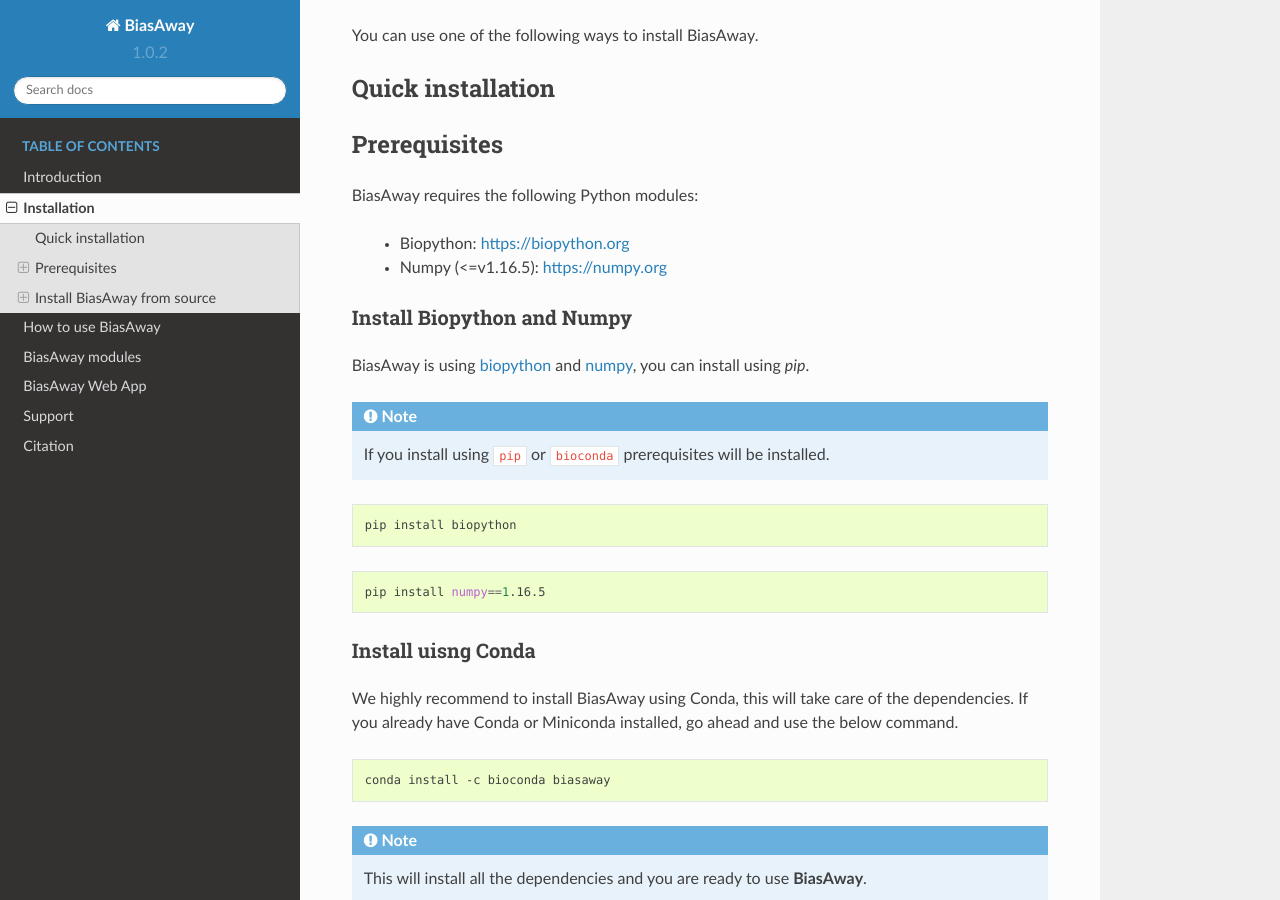
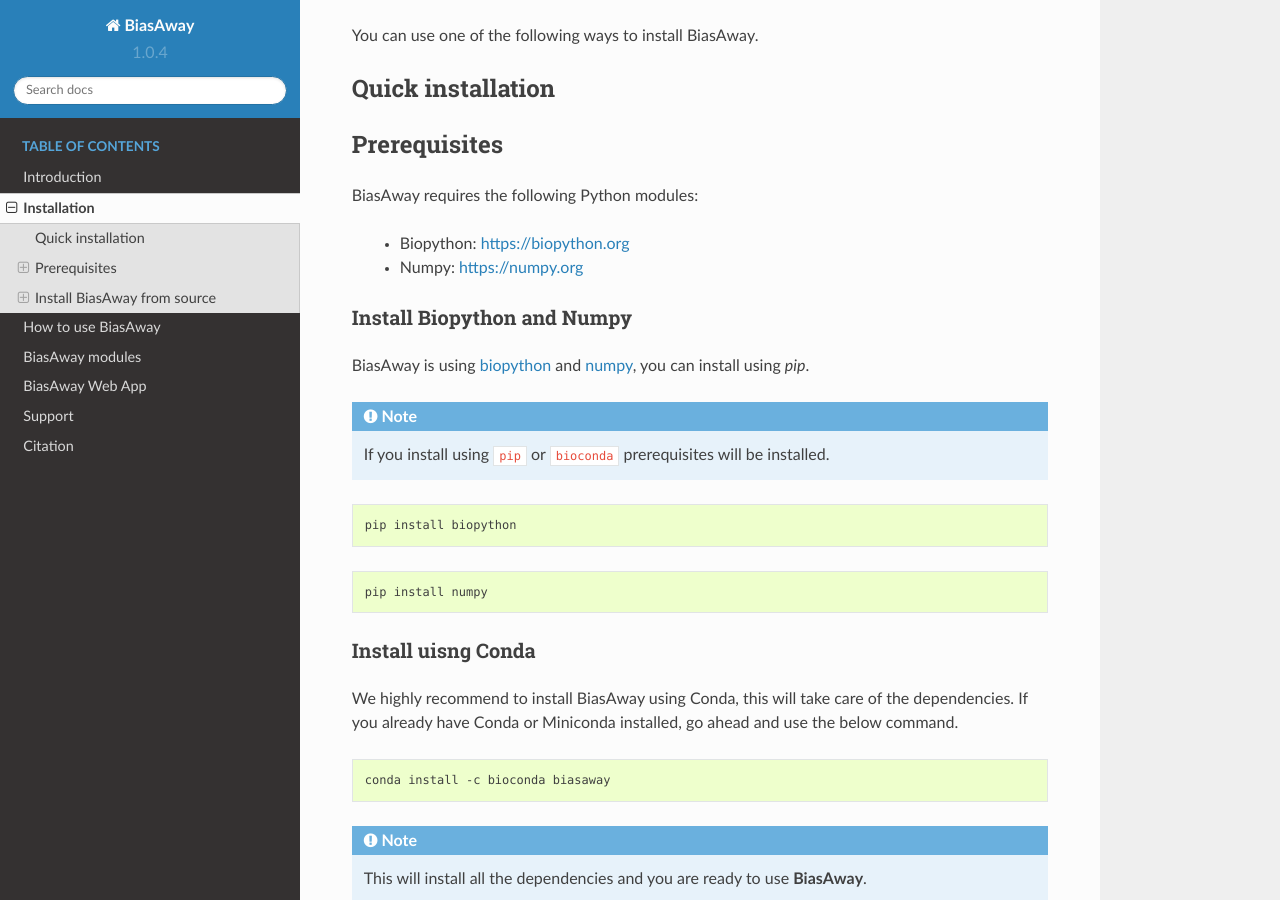
Before and after one commit to asntech/biasaway, a Sphinx documentation site: the page built from docs/install.rst, in a window 1280 px wide and 900 px high, scrolled down 353 px. Built offline with Sphinx 7.4.7 and the Read the Docs theme 2.0.0, drawn with Linux system fonts in a browser that asks for light colours.

Commit message:
updated docs

```diff
--- a/README.rst
+++ b/README.rst
@@ -52,7 +52,7 @@
 	pip install biasaway
 
 
-BiasAway is developed in Python and Python packages ``BioPython`` and ``Numpy (<=v1.16.5)``. Both ``pip`` and ``conda`` will install these dependencies and you are ready to use BiasAway. BiasAway is tested with Python versions ``2.7``, ``3.4``, ``3.5``, and ``3.6``.
+BiasAway is developed in Python and Python packages ``biopython`` and ``numpy``. Both ``pip`` and ``conda`` will install these dependencies and you are ready to use BiasAway. It is tested with Python versions ``2.7``, ``3.4``, ``3.5``, and ``3.6``.
 
 Install BiasAway from source
 =============================
--- a/docs/conf.py
+++ b/docs/conf.py
@@ -54,16 +54,16 @@
 copyright = u'2019, Aziz Khan'
 author = u'Aziz Khan'
 
-#import intervene
+from biasaway import __version__ as VERSION
 # The version info for the project you're documenting, acts as replacement for
 # |version| and |release|, also used in various other places throughout the
 # built documents.
 #
 # The short X.Y version.
 #version = intervene.__version__
-version = '1.0.2'
+version = VERSION
 # The full version, including alpha/beta/rc tags.
-release = 'v1.0.2'
+release = 'v'+str(VERSION)
 
 # The language for content autogenerated by Sphinx. Refer to documentation
 # for a list of supported languages.
@@ -140,7 +140,7 @@
 
 # The name for this set of Sphinx documents.  If None, it defaults to
 # "<project> v<release> documentation".
-html_title = "A tool for background DNA sequence generation"
+html_title = "A tool to generate composition-matched background sequences"
 
 # A shorter title for the navigation bar.  Default is the same as html_title.
 html_short_title = "BiasAway "+release+" documentation"
@@ -288,7 +288,7 @@
 #  dir menu entry, description, category)
 texinfo_documents = [
   (master_doc, 'BiasAway', u'BiasAway Documentation',
-   author, 'BiasAway', 'BiasAway is a tool for background DNA sequence generation.',
+   author, 'BiasAway', 'BiasAway is a tool to generate composition-matched background sequences.',
    'Miscellaneous'),
 ]
 
--- a/docs/install.rst
+++ b/docs/install.rst
@@ -15,7 +15,7 @@
 BiasAway requires the following Python modules:
 
 	* Biopython: https://biopython.org
-	* Numpy (<=v1.16.5): https://numpy.org
+	* Numpy: https://numpy.org
 
 Install Biopython and Numpy
 ----------------------------
@@ -29,7 +29,7 @@
 
 .. code-block:: bash
 
-	pip install numpy==1.16.5
+	pip install numpy
 
 Install uisng Conda
 --------------------
```
Also changed, not shown: docs/img/biasawayapp.png.
